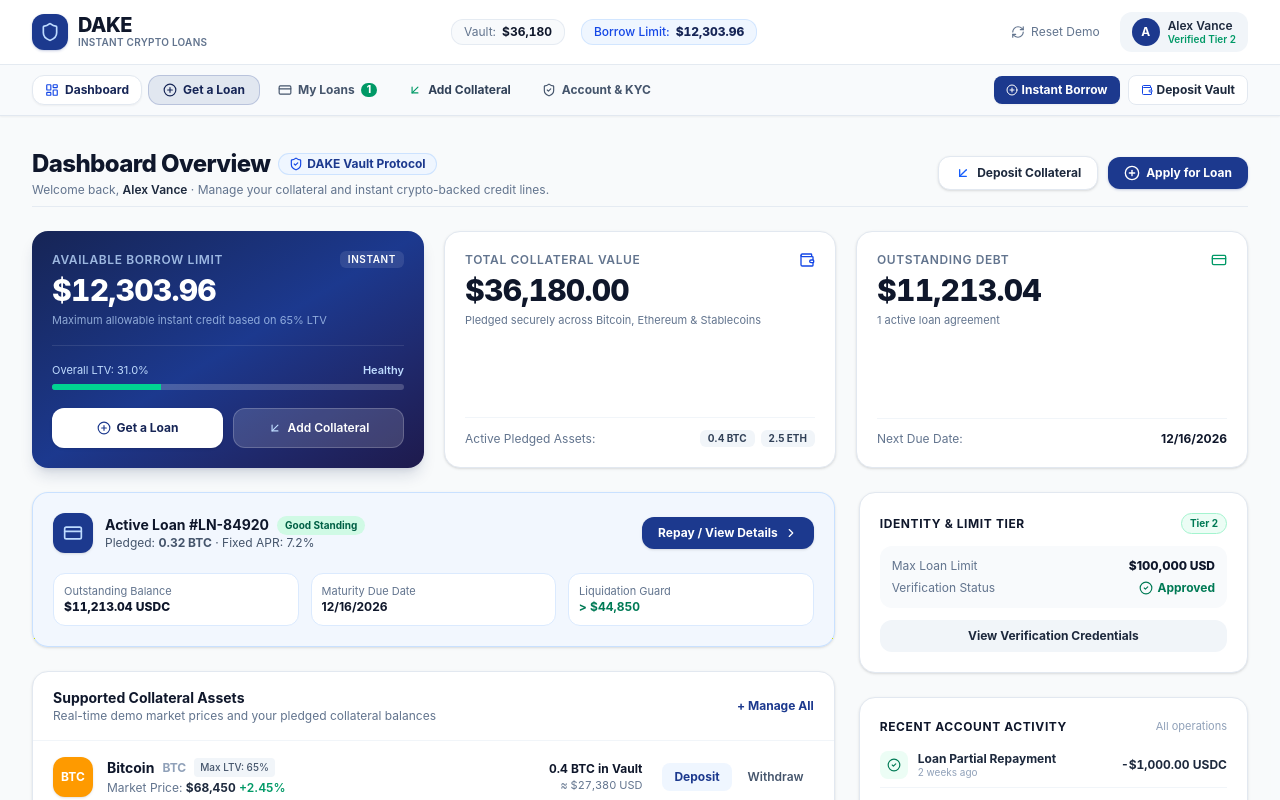
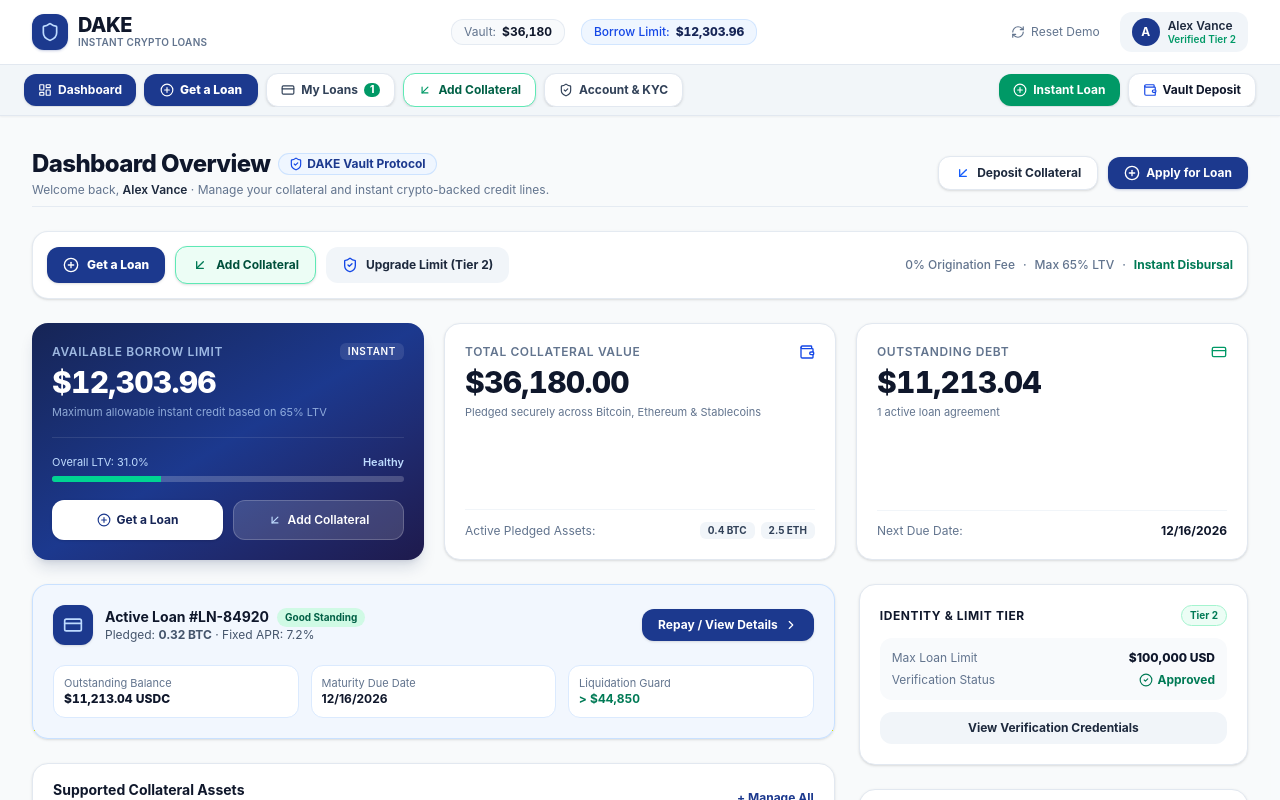
Before and after one commit to allenblue90210-jpg/DAKE, a React (Vite) app: page / in a window 1280 px wide. Shown: the top 800 px of the page. Built offline with nearby package versions, Linux system fonts and the light colour scheme.

Commit message:
Fix navbar below-header buttons and remove blocking splash screen

```diff
--- a/src/App.tsx
+++ b/src/App.tsx
@@ -42,31 +42,7 @@ const MainAppContent: React.FC = () => {
     }
   };
 
-  // If user is not authenticated or explicitly logged out
-  if (!isAuthenticated || showWelcome) {
-    return (
-      <div className="min-h-screen bg-slate-50">
-        <WelcomeScreen
-          onGetStarted={() => {
-            setShowWelcome(false);
-            setAuthDefaultMode('register');
-            setIsAuthOpen(true);
-          }}
-          onLogIn={() => {
-            setShowWelcome(false);
-            setAuthDefaultMode('login');
-            setIsAuthOpen(true);
-          }}
-        />
-        <AuthModal
-          isOpen={isAuthOpen}
-          onClose={() => setIsAuthOpen(false)}
-          defaultMode={authDefaultMode}
-        />
-      </div>
-    );
-  }
-
+  // Always render the full App with Navbar and Below-Header buttons
   return (
     <div className="min-h-screen bg-slate-50/60 text-slate-900 flex flex-col font-sans">
       {/* Top Web Navigation Header */}
--- a/src/components/HomeDashboard.tsx
+++ b/src/components/HomeDashboard.tsx
@@ -83,7 +83,44 @@ export const HomeDashboard: React.FC<HomeDashboardProps> = ({
         </div>
       </div>
 
-      {/* 2. Top Metric Cards Strip (Desktop 3-Column Grid) */}
+      {/* 2. Below-Header Action Buttons Bar */}
+      <div className="bg-white p-3.5 rounded-2xl border border-slate-200/90 shadow-sm flex flex-wrap items-center justify-between gap-3">
+        <div className="flex flex-wrap items-center gap-2.5">
+          <button
+            onClick={onStartLoan}
+            className="px-4 py-2.5 bg-blue-900 hover:bg-blue-800 text-white font-extrabold text-xs rounded-xl shadow-sm flex items-center gap-2 transition-all active:scale-[0.98]"
+          >
+            <PlusCircle className="w-4 h-4" />
+            <span>Get a Loan</span>
+          </button>
+
+          <button
+            onClick={() => onOpenCollateral()}
+            className="px-4 py-2.5 bg-emerald-50 hover:bg-emerald-100 text-emerald-900 font-bold text-xs rounded-xl border border-emerald-300 shadow-sm flex items-center gap-2 transition-all"
+          >
+            <ArrowDownLeft className="w-4 h-4 text-emerald-700" />
+            <span>Add Collateral</span>
+          </button>
+
+          <button
+            onClick={onOpenKyc}
+            className="px-4 py-2.5 bg-slate-100 hover:bg-slate-200 text-slate-800 font-bold text-xs rounded-xl flex items-center gap-2 transition-all"
+          >
+            <ShieldCheck className="w-4 h-4 text-blue-700" />
+            <span>Upgrade Limit (Tier 2)</span>
+          </button>
+        </div>
+
+        <div className="text-xs text-slate-500 font-medium hidden md:flex items-center gap-2">
+          <span>0% Origination Fee</span>
+          <span>&middot;</span>
+          <span>Max 65% LTV</span>
+          <span>&middot;</span>
+          <span className="text-emerald-700 font-bold">Instant Disbursal</span>
+        </div>
+      </div>
+
+      {/* 3. Top Metric Cards Strip (Desktop 3-Column Grid) */}
       <div className="grid grid-cols-1 md:grid-cols-3 gap-5">
         {/* Metric 1: Available Borrowing Limit (Primary Deep Blue) */}
         <div className="rounded-2xl bg-gradient-to-br from-blue-950 via-blue-900 to-indigo-950 text-white p-5 shadow-lg shadow-blue-950/15 flex flex-col justify-between relative overflow-hidden">
--- a/src/components/Navbar.tsx
+++ b/src/components/Navbar.tsx
@@ -110,28 +110,28 @@ export const Navbar: React.FC<NavbarProps> = ({
       </div>
 
       {/* 2. Below-Header Navigation & Action Buttons Bar (Always Visible Across All Devices) */}
-      <div className="border-t border-slate-200/90 bg-slate-50/90 backdrop-blur-xs">
-        <div className="max-w-7xl mx-auto px-4 sm:px-6 lg:px-8 py-2.5 flex items-center justify-between gap-3 overflow-x-auto no-scrollbar">
+      <div className="border-t border-slate-200 bg-slate-100/90 backdrop-blur-sm py-2 px-2">
+        <div className="max-w-7xl mx-auto px-2 sm:px-4 flex items-center justify-between gap-2 overflow-x-auto">
           {/* Main Destination Buttons */}
-          <div className="flex items-center gap-1.5 shrink-0">
+          <div className="flex items-center gap-2 shrink-0">
             <button
               onClick={() => onTabChange('dashboard')}
-              className={`flex items-center gap-1.5 px-3 py-1.5 rounded-xl text-xs font-bold transition-all ${
+              className={`flex items-center gap-1.5 px-3.5 py-2 rounded-xl text-xs font-bold transition-all shadow-sm ${
                 currentTab === 'dashboard'
-                  ? 'bg-white text-blue-950 shadow-xs border border-slate-200'
-                  : 'text-slate-600 hover:text-slate-900 hover:bg-white/80'
+                  ? 'bg-blue-900 text-white'
+                  : 'bg-white text-slate-700 hover:text-slate-900 border border-slate-200'
               }`}
             >
-              <LayoutDashboard className="w-3.5 h-3.5 text-blue-700" />
+              <LayoutDashboard className="w-3.5 h-3.5" />
               <span>Dashboard</span>
             </button>
 
             <button
               onClick={() => onTabChange('loan')}
-              className={`flex items-center gap-1.5 px-3.5 py-1.5 rounded-xl text-xs font-bold transition-all ${
+              className={`flex items-center gap-1.5 px-4 py-2 rounded-xl text-xs font-extrabold transition-all shadow-sm ${
                 currentTab === 'loan'
-                  ? 'bg-blue-900 text-white shadow-xs'
-                  : 'bg-blue-900/10 text-blue-950 hover:bg-blue-900/15 border border-blue-900/20'
+                  ? 'bg-emerald-600 text-white'
+                  : 'bg-blue-900 text-white hover:bg-blue-800'
               }`}
             >
               <PlusCircle className="w-3.5 h-3.5" />
@@ -140,13 +140,13 @@ export const Navbar: React.FC<NavbarProps> = ({
 
             <button
               onClick={() => onTabChange('my-loans')}
-              className={`flex items-center gap-1.5 px-3 py-1.5 rounded-xl text-xs font-bold transition-all ${
+              className={`flex items-center gap-1.5 px-3.5 py-2 rounded-xl text-xs font-bold transition-all shadow-sm ${
                 currentTab === 'my-loans'
-                  ? 'bg-white text-blue-950 shadow-xs border border-slate-200'
-                  : 'text-slate-600 hover:text-slate-900 hover:bg-white/80'
+                  ? 'bg-blue-900 text-white'
+                  : 'bg-white text-slate-700 hover:text-slate-900 border border-slate-200'
               }`}
             >
-              <CreditCard className="w-3.5 h-3.5 text-slate-600" />
+              <CreditCard className="w-3.5 h-3.5" />
               <span>My Loans</span>
               {activeLoansCount > 0 && (
                 <span className="bg-emerald-600 text-white text-[10px] font-extrabold px-1.5 py-0.2 rounded-full">
@@ -157,7 +157,7 @@ export const Navbar: React.FC<NavbarProps> = ({
 
             <button
               onClick={onOpenCollateral}
-              className="flex items-center gap-1.5 px-3 py-1.5 rounded-xl text-xs font-bold text-slate-700 hover:text-slate-900 hover:bg-white/80 transition-all border border-transparent hover:border-slate-200"
+              className="flex items-center gap-1.5 px-3.5 py-2 rounded-xl text-xs font-bold bg-white text-emerald-800 hover:bg-emerald-50 border border-emerald-300 shadow-sm transition-all"
             >
               <ArrowDownLeft className="w-3.5 h-3.5 text-emerald-600" />
               <span>Add Collateral</span>
@@ -165,32 +165,32 @@ export const Navbar: React.FC<NavbarProps> = ({
 
             <button
               onClick={() => onTabChange('account')}
-              className={`flex items-center gap-1.5 px-3 py-1.5 rounded-xl text-xs font-bold transition-all ${
+              className={`flex items-center gap-1.5 px-3.5 py-2 rounded-xl text-xs font-bold transition-all shadow-sm ${
                 currentTab === 'account'
-                  ? 'bg-white text-blue-950 shadow-xs border border-slate-200'
-                  : 'text-slate-600 hover:text-slate-900 hover:bg-white/80'
+                  ? 'bg-blue-900 text-white'
+                  : 'bg-white text-slate-700 hover:text-slate-900 border border-slate-200'
               }`}
             >
-              <ShieldCheck className="w-3.5 h-3.5 text-slate-600" />
+              <ShieldCheck className="w-3.5 h-3.5" />
               <span>Account & KYC</span>
             </button>
           </div>
 
           {/* Quick Right Action CTAs */}
-          <div className="hidden md:flex items-center gap-2 shrink-0">
+          <div className="hidden sm:flex items-center gap-2 shrink-0">
             <button
               onClick={() => onTabChange('loan')}
-              className="px-3 py-1.5 bg-blue-900 hover:bg-blue-800 text-white text-xs font-bold rounded-lg shadow-xs flex items-center gap-1"
+              className="px-3.5 py-2 bg-emerald-600 hover:bg-emerald-700 text-white text-xs font-bold rounded-xl shadow-sm flex items-center gap-1.5"
             >
-              <PlusCircle className="w-3 h-3" />
-              <span>Instant Borrow</span>
+              <PlusCircle className="w-3.5 h-3.5" />
+              <span>Instant Loan</span>
             </button>
             <button
               onClick={onOpenCollateral}
-              className="px-3 py-1.5 bg-white hover:bg-slate-100 text-slate-800 text-xs font-bold rounded-lg border border-slate-200 flex items-center gap-1"
+              className="px-3.5 py-2 bg-white hover:bg-slate-50 text-slate-900 text-xs font-bold rounded-xl border border-slate-200 shadow-sm flex items-center gap-1.5"
             >
-              <Wallet className="w-3 h-3 text-blue-700" />
-              <span>Deposit Vault</span>
+              <Wallet className="w-3.5 h-3.5 text-blue-700" />
+              <span>Vault Deposit</span>
             </button>
           </div>
         </div>
--- a/src/context/LoanContext.tsx
+++ b/src/context/LoanContext.tsx
@@ -41,10 +41,7 @@ const STORAGE_KEY = 'dake_state_v1';
 const LoanContext = createContext<LoanContextType | undefined>(undefined);
 
 export const LoanProvider: React.FC<{ children: ReactNode }> = ({ children }) => {
-  const [isAuthenticated, setIsAuthenticated] = useState<boolean>(() => {
-    const saved = localStorage.getItem(STORAGE_KEY + '_auth');
-    return saved !== null ? JSON.parse(saved) : true; // Default to signed in for seamless prototype experience, toggleable
-  });
+  const [isAuthenticated, setIsAuthenticated] = useState<boolean>(true);
 
   const [assets, setAssets] = useState<CryptoAsset[]>(() => {
     const saved = localStorage.getItem(STORAGE_KEY + '_assets');
```
